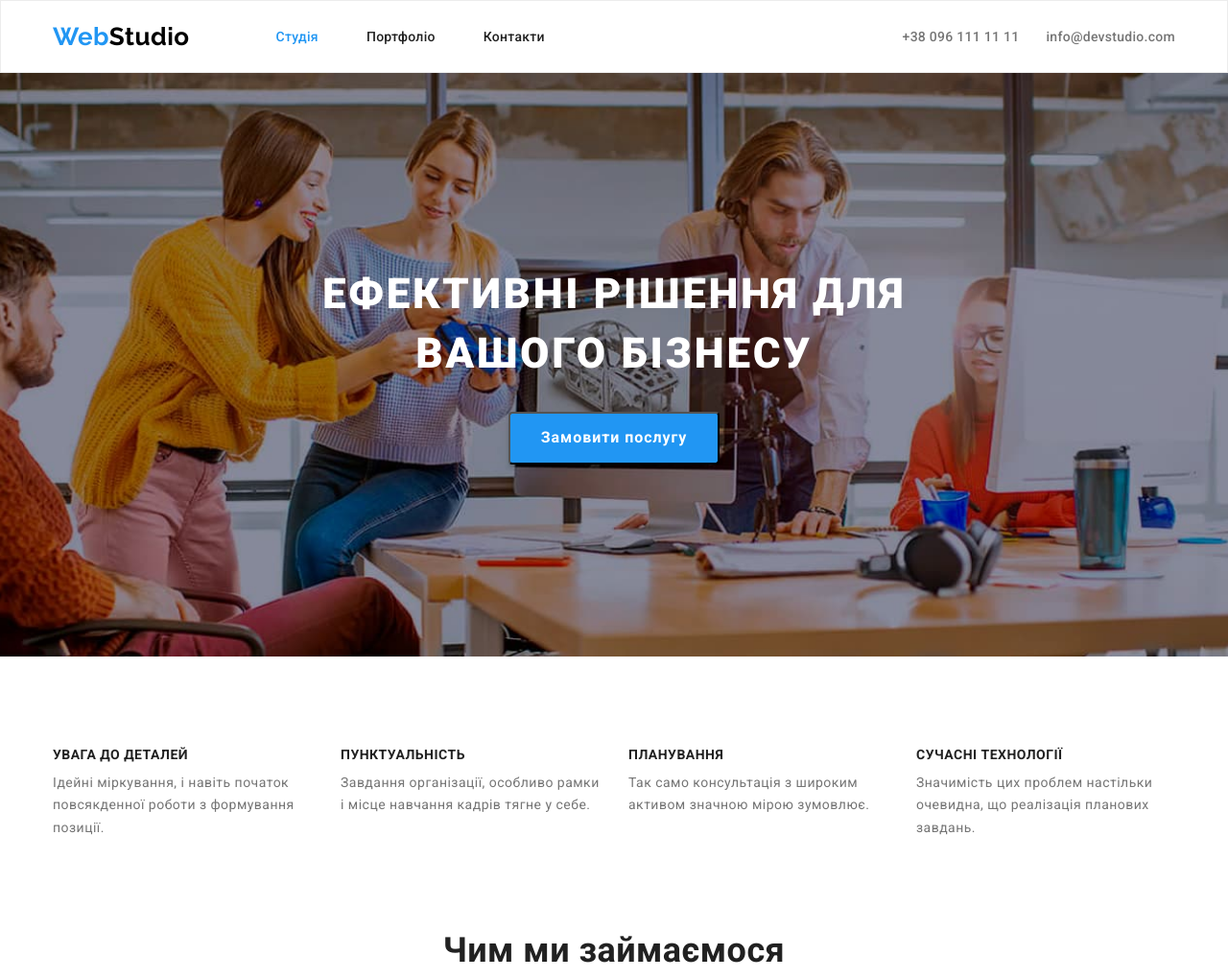
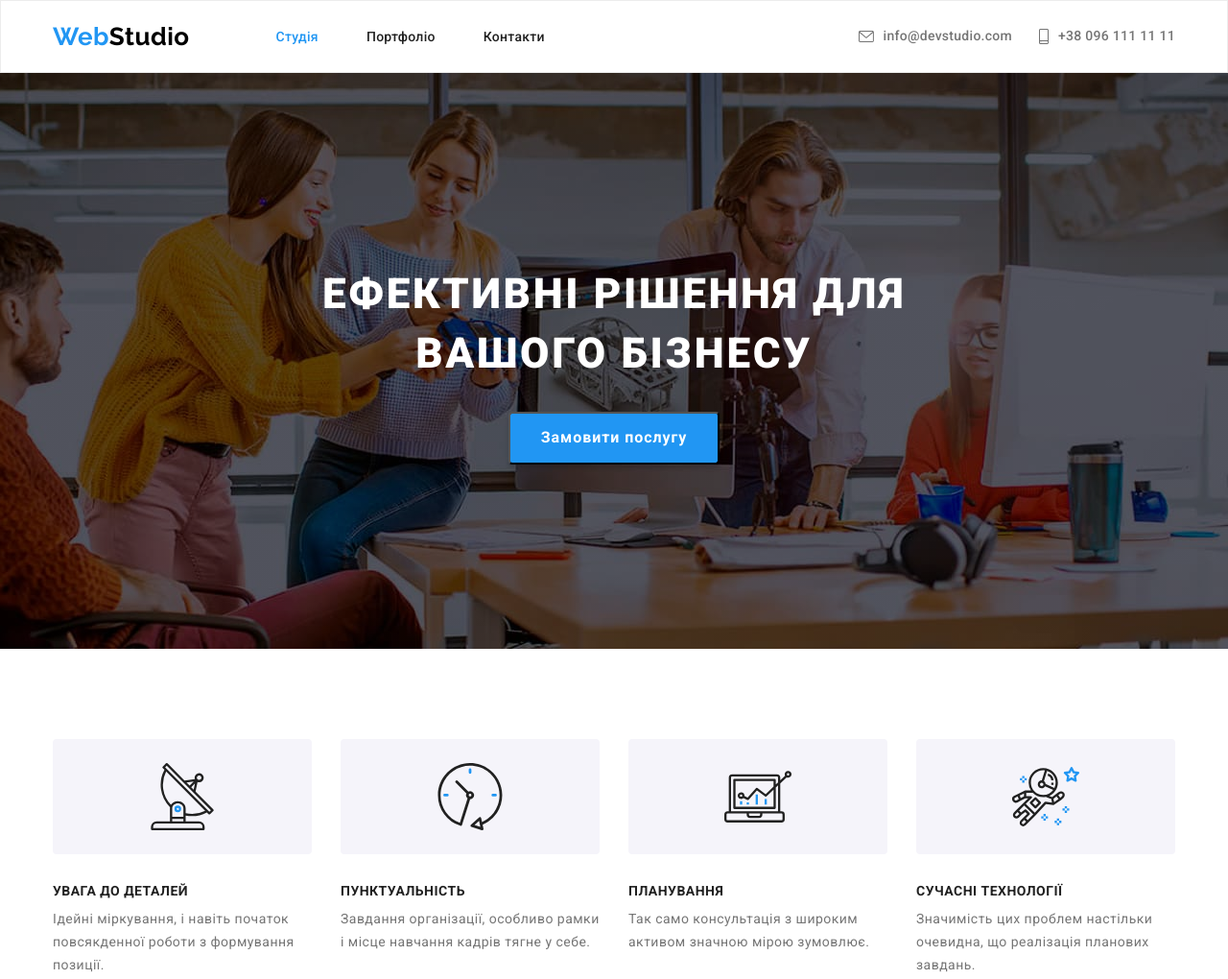
Before and after one commit to Invincible-as/goit-markup-hw-04, a plain HTML site: page index.html in a window 1280 px wide. Shown: the top 1020 px of the page at 96% size. Drawn offline with nearby package versions, Linux system fonts and the light colour scheme.

Commit message:
Оформление svg футер и секция предложение

```diff
--- a/css/styles.css
+++ b/css/styles.css
@@ -21,6 +21,7 @@
 
     --primety-font:'Roboto', sans-serif;
     --secondary-font: 'Raleway', sans-serif;
+    --overlay: rgba(0, 0, 0, 0.4);
 }
 /* Сброс точек */
 
@@ -220,16 +221,48 @@ font-weight: 500;
     color: var(--accent-color);
 }
 
+.contact-phone-number {
+    display: flex;
+    align-items: center;
+    justify-content: center;
+    column-gap: 10px;
+}
+
+.mail-list-item-link,
+
+ {
+    fill: var(--titel-text-color);
+}
+
+.contact-icon {
+    fill: currentColor;
+}
+
+
+
 /* Герой Hero */
 
+
 .hero {
-    background-color: var(--hero-color);
-    background-image: url(../images_two/Img_hero.jpg);
-background-repeat: no-repeat;
-background-position: center;
-background-size: cover;
+    max-width: 1600px;
+        height: 600px;
+        margin-left: auto;
+        margin-right: auto;
+        background-color: var(--hero-color);
+        background-image: linear-gradient(to right,
+         var(--overlay),
+        var(--overlay)
+            ),
+            url(../images_two/img_hero.jpg);
+            background-repeat: no-repeat;
+                    background-position: center;
+                    background-size: cover;
+                    background-clip: border-box;
+
 
 }
+
+
 
 .hero {
     padding-top: 200px;
@@ -319,8 +352,8 @@ background-size: cover;
 }
 
 .section {
-    padding-top: 94px;
-    padding-bottom: 94px;
+    margin-top: 94px;
+   margin-bottom: 94px;
 }
 
 .subtitel {
@@ -357,6 +390,30 @@ font-weight: 700;
 
  .section-sentence-item{
     flex-basis: calc((100% - 90px) / 4);
+
+
+ }
+
+ .sentence-icon{
+    display: flex;
+        align-items: center;
+        justify-content: center;
+        width: 270px;
+            height: 120px;
+            border-radius: 4px;
+            background-color: var(--tem-color);
+            margin-bottom: 30px;
+
+ }
+
+ .sentence-icon-list-item {
+
+
+   padding: 25px 100px;
+
+
+
+
 
  }
 
--- a/index.html
+++ b/index.html
@@ -48,14 +48,25 @@
            <ul class="contact list">
 
             <li>
-
-                <a href="tel:+380961111111" class="contact-phone-number lines ">+38 096 111 11 11</a>
-            </li>
-            <li>
-                <a href="mailto:info@devstudio.com" class="contact-phone-number lines ">info@devstudio.com</a>
+                <a href="mailto:info@devstudio.com" class="contact-phone-number lines ">
+                    <svg class="contact-icon mail-list-item-link" width="16" height="12">
+                        <use href="../images/sprite/symbol-defs.svg#icon-mail-page-header-hover"></use>
+                    </svg>
+                    info@devstudio.com</a>
             </li>
 
-           </ul>
+            <li>
+
+                <a href="tel:+380961111111" class="contact-phone-number lines ">
+                    <svg class="contact-icon phone-list-item-link" width="10" height="16">
+                        <use href="../images/sprite/symbol-defs.svg#icon-smartphone-page-header"></use>
+                    </svg>
+                    +38 096 111 11 11</a>
+
+            </li>
+
+
+          </ul>
         </div>
 
 
@@ -83,22 +94,50 @@
     <h2 class="section-titel hidinh">Наші переваги</h2>
     <ul class="sentence-list list">
         <li class="section-sentence-item">
+
+            <a href="antenna" lang= "en" class="sentence-icon lines ">
+                <svg class="sentence-icon-list " width="70" height="70">
+                    <use href="../images/sprite/symbol-defs.svg#icon-antenna-section-sentence" class="sentence-icon-list-item"></use>
+                </svg>
+                </a>
+
             <h2 class="titel subtitel">УВАГА ДО ДЕТАЛЕЙ</h2>
             <p class="title-list">Ідейні міркування, і навіть початок повсякденної роботи з формування позиції.</p>
+
         </li>
 
 
         <li class="section-sentence-item">
+
+            <a href="clock" lang= "en" class="sentence-icon lines ">
+                <svg class="sentence-icon-list " width="70" height="70">
+                    <use href="../images/sprite/symbol-defs.svg#icon-clock-section-sentence" class="sentence-icon-list-item"></use>
+                </svg>
+            </a>
+
             <h2 class="titel subtitel">ПУНКТУАЛЬНІСТЬ</h2>
             <p class="title-list">Завдання організації, особливо рамки і місце навчання кадрів тягне у себе.</p>
         </li>
 
         <li class="section-sentence-item">
+
+            <a href="diagram" lang= "en" class="sentence-icon lines ">
+                <svg class="sentence-icon-list " width="70" height="70">
+                    <use href="../images/sprite/symbol-defs.svg#icon-diagram-section-sentence" class="sentence-icon-list-item"></use>
+                </svg>
+            </a>
+
             <h2 class="titel subtitel">ПЛАНУВАННЯ</h2>
             <p class="title-list">Так само консультація з широким активом значною мірою зумовлює.</p>
         </li>
 
         <li class="section-sentence-item">
+
+            <a href="astronaut" lang= "en" class="sentence-icon lines ">
+                <svg class="sentence-icon-list " width="70" height="70">
+                    <use href="../images/sprite/symbol-defs.svg#icon-astronaut-section-sentence" class="sentence-icon-list-item"></use>
+                </svg>
+            </a>
             <h2 class="titel subtitel">СУЧАСНІ ТЕХНОЛОГІЇ</h2>
             <p class="title-list">Значимість цих проблем настільки очевидна, що реалізація планових завдань.</p>
         </li>
```
Also changed, not shown: portfolio.html (+16 -4 lines), images/envelope.svg (deleted), images/sprite/symbol-defs.svg (added), 1 other file.
